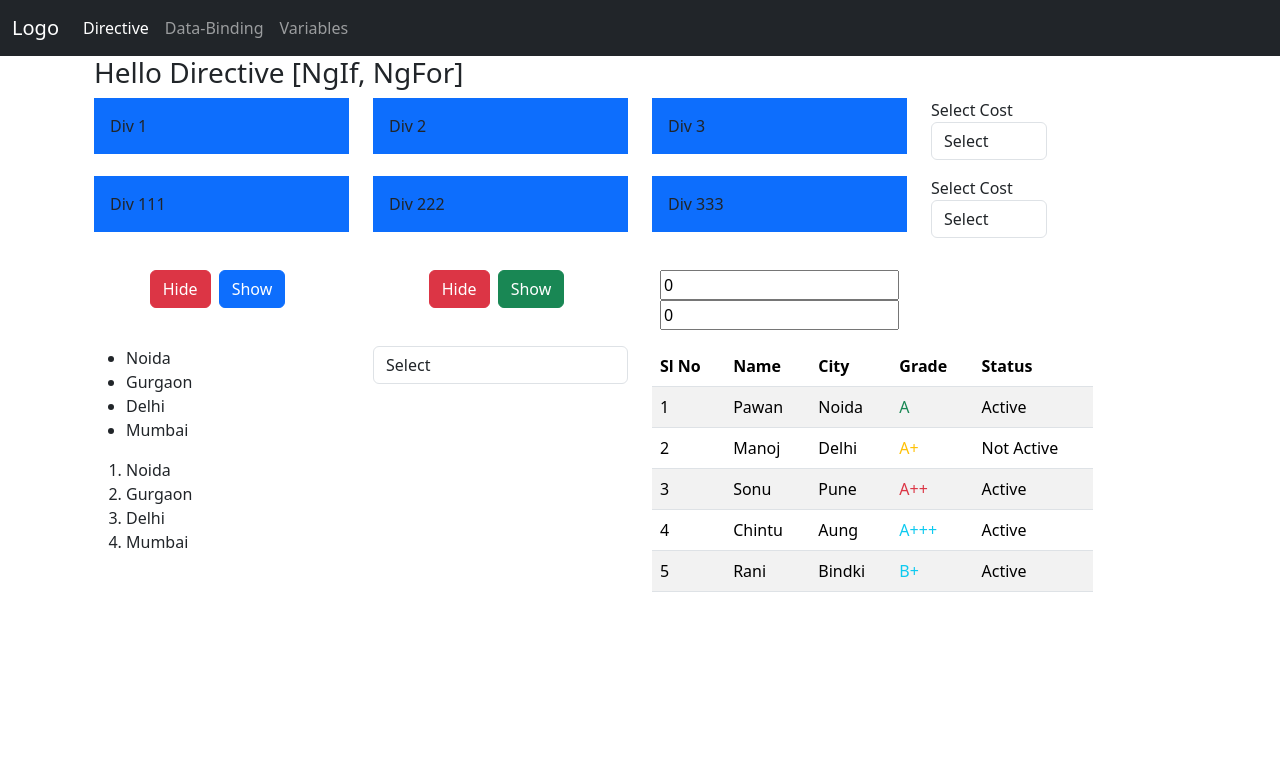
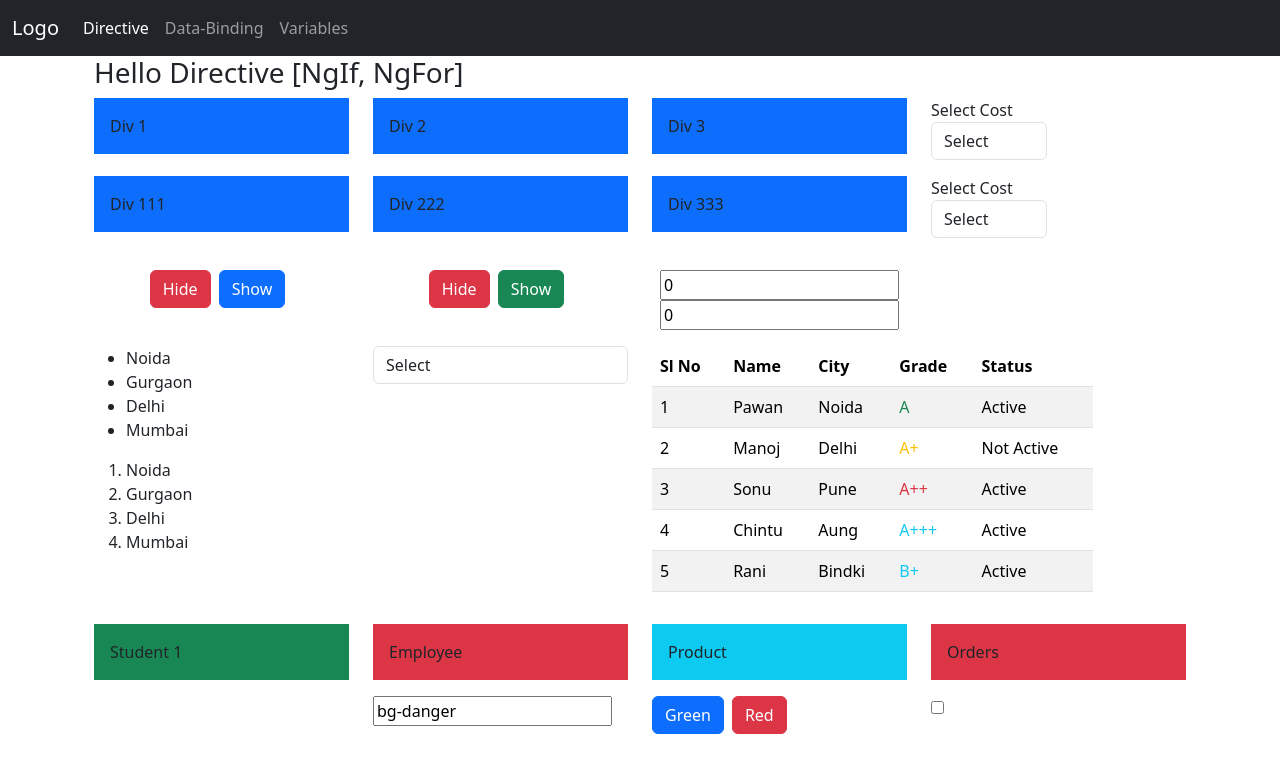
Before and after one commit to Rubipatel1989/angular19-first, an Angular app: page /directive in a window 1280 px wide. Shown: the top 772 px of the page. Built offline with nearby package versions, Linux system fonts and the light colour scheme.

Commit message:
Dynamic class

```diff
--- a/src/app/components/directive/directive.component.html
+++ b/src/app/components/directive/directive.component.html
@@ -158,4 +158,43 @@
             </table>
         </div>
     </div>
+    <div class="row pt-3">
+        <div class="col-3">
+            <div class="p-3" [ngClass]="studDivClassName">
+                Student 1
+            </div>
+        </div>
+        <div class="col-3">
+            <div class="p-3" [ngClass]="studEmpClassName">
+                Employee
+            </div>
+        </div>
+        <div class="col-3">
+            <div class="p-3" [ngClass]="productClassName">
+                Product
+            </div>
+        </div>
+        <div class="col-3">
+            <div class="p-3" [ngClass]="isOrderActive==true?'bg-success':'bg-danger'">
+                Orders
+            </div>
+        </div>
+
+    </div>
+    <div class="row pt-3">
+        <div class="col-3">
+
+        </div>
+        <div class="col-3">
+           <input type="text" [(ngModel)]="studEmpClassName">
+        </div>
+        <div class="col-3">
+            <button class="btn btn-primary" (click)="addProductClass('green')">Green</button>
+            <button class="btn btn-danger mx-2" (click)="addProductClass('red')">Red</button>
+        </div>
+        <div class="col-3">
+            <input type="checkbox" [(ngModel)]="isOrderActive">
+        </div>
+
+    </div>
 </div>
--- a/src/app/components/directive/directive.component.ts
+++ b/src/app/components/directive/directive.component.ts
@@ -1,10 +1,10 @@
-import { NgFor, NgIf } from '@angular/common';
+import { NgClass, NgFor, NgIf } from '@angular/common';
 import { Component } from '@angular/core';
 import { FormsModule } from '@angular/forms';
 
 @Component({
   selector: 'app-directive',
-  imports: [NgIf, FormsModule, NgFor],
+  imports: [NgIf, FormsModule, NgFor, NgClass],
   templateUrl: './directive.component.html',
   styleUrl: './directive.component.css'
 })
@@ -49,6 +49,10 @@ export class DirectiveComponent {
     }
 
   ]
+  studDivClassName = 'bg-success';
+  studEmpClassName = 'bg-danger';
+  productClassName = 'bg-info';
+  isOrderActive:boolean = false;
   showDiv1() {
     this.isDiv1Visible = true;
   }
@@ -59,4 +63,13 @@ export class DirectiveComponent {
   hideShowDiv2(isDisplay: boolean) {
     this.isDiv2Visible = isDisplay;
   }
+  addProductClass(colorName: string) {
+   if(colorName == 'green'){
+    this.productClassName = 'bg-success';
+   } else if(colorName == 'red'){
+    this.productClassName = 'bg-danger';
+   } else {
+    this.productClassName = 'bg-info';
+   }
+  }
 }
```
Also changed, not shown: 1 other file (tests, documents, lock files or other folders).
